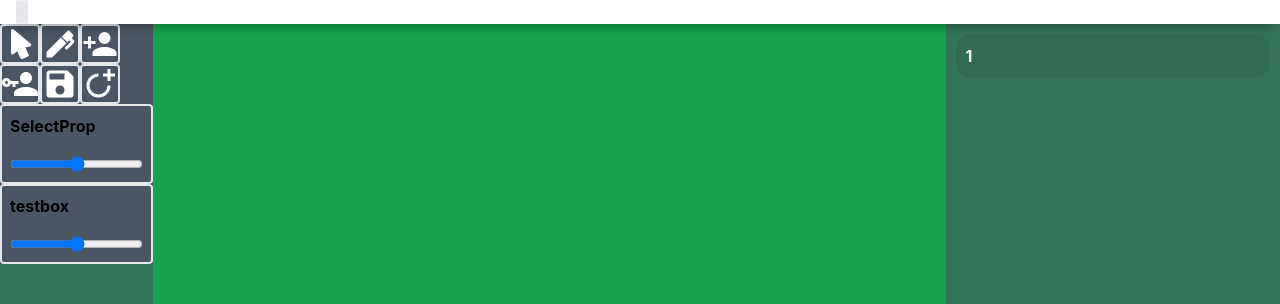
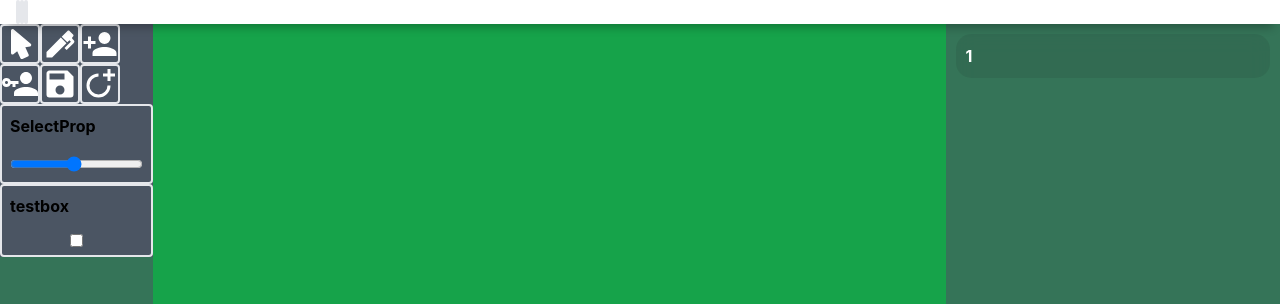
Before and after one commit to Lendi24/MeshMap, a React (Create React App) app: page /editor in a window 1280 px wide. Shown: the top 304 px of the page. Built offline with nearby package versions, Linux system fonts and the light colour scheme.

Commit message:
input is now saving correctly

```diff
--- a/src/components/SideBar/ConfigSelect.tsx
+++ b/src/components/SideBar/ConfigSelect.tsx
@@ -14,7 +14,7 @@ export default ConfigSelect;
 
 
 import React from 'react';
-import ConfigSelector from './ConfigSelect/Selector';
+import {ConfigSelectorSlider, ConfigSelectorBox} from './ConfigSelect/Selector';
 
 interface ConfigSelectState {
     selectors:any;
@@ -24,14 +24,41 @@ function ConfigSelect(props:ConfigSelectState) {
     let selectors = [];
 
     for (const key in props.selectors) {
+        const selector = props.selectors[key];
+
+        switch (selector.type) {
+            case "slider":
                 selectors.push
                 (
-            <ConfigSelector
+                    <ConfigSelectorSlider
+                        id        =  {"index"+"selector"}
+                        key       =  {key}
+                        title     =  {key}
+
+                        min      =  {selector.floor}
+                        val      =  {selector.value}
+                        max      =  {selector.roof}
+
+                        onChange =  {(e:any)=>{selector.value=(e.target.value)}}
+                    />
+                )
+                break;
+
+            case "box":
+                selectors.push
+                (
+                    <ConfigSelectorBox
                         id      =  {"index"+"selector"}
                         key     =  {key}
                         title   =  {key}
                     />
                 )
+                break;
+
+            default:
+                console.error(`Error! Input type "${selector.type}" is not supported.`)
+                break;
+        }
         console.log(props.selectors[key])
     }
 
--- a/src/components/SideBar/ConfigSelect/Selector.tsx
+++ b/src/components/SideBar/ConfigSelect/Selector.tsx
@@ -1,11 +1,55 @@
-interface SliderSelectorState {
+interface SelectorStateSlider {
+    onChange:   Function,
+
+    id      :   string,
+    title   :   string,
+
+    min     :   number,
+    val     :   number,
+    max     :   number,
+}
+
+interface SelectorStateBox {
     id      :   string,
     title   :   string,
 }
 
 
-function ConfigSelector(props:SliderSelectorState) {
 
+export function ConfigSelectorSlider(props:SelectorStateSlider) {
+    return (
+        <div className="
+            border-2
+            rounded
+            flex
+            flex-col
+            flex-grow" >
+            <b className="m-2">
+                {props.title}
+            </b>
+            <input
+                onChange={(e)=>{ props.onChange(e); }}
+                //title={props.title}
+                id={props.id}
+                type="range"
+
+                min             ={props.min}
+                defaultValue    ={props.val}
+                max             ={props.max}
+
+                className="
+                    border-2
+                    m-2
+                    rounded
+                    flex-grow
+                    hover:scale-105
+                    transform transition-all" >
+            </input>
+        </div>
+    )
+}
+
+export function ConfigSelectorBox(props:SelectorStateBox) {
     return (
         <div className="
             border-2
@@ -20,7 +64,7 @@ function ConfigSelector(props:SliderSelectorState) {
                 //onClick={(e)=>{ props.onClick(e); }}
                 //title={props.title}
                 id={props.id}
-                type="range"
+                type="checkbox"
                 className="
                     border-2
                     m-2
@@ -32,5 +76,3 @@ function ConfigSelector(props:SliderSelectorState) {
         </div>
     )
 }
-
-export default ConfigSelector;
--- a/src/data/tools.ts
+++ b/src/data/tools.ts
@@ -20,6 +20,11 @@ let pageTools = [
 
             testbox : {
                 type : "box",
+                value : 1,
+            },
+
+            num : {
+                type : "text",
                 value : 1,
             },
         },
```
Lines whose indentation alone changed are shown as unchanged.
